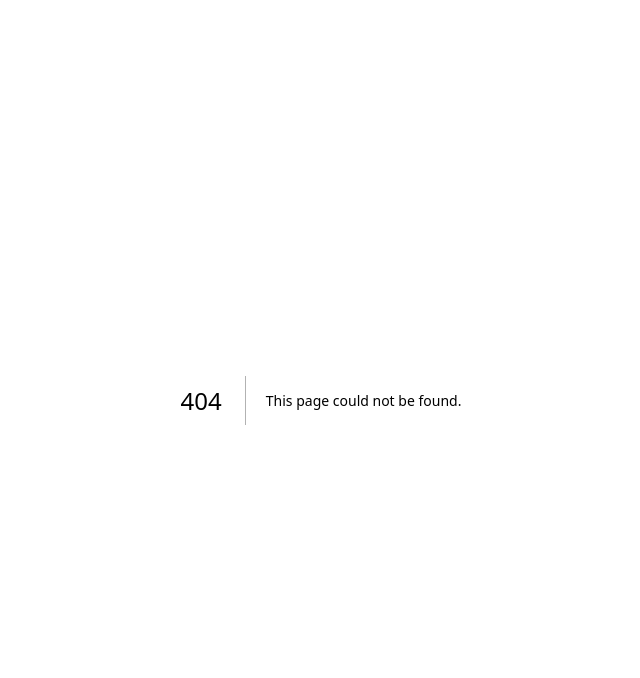
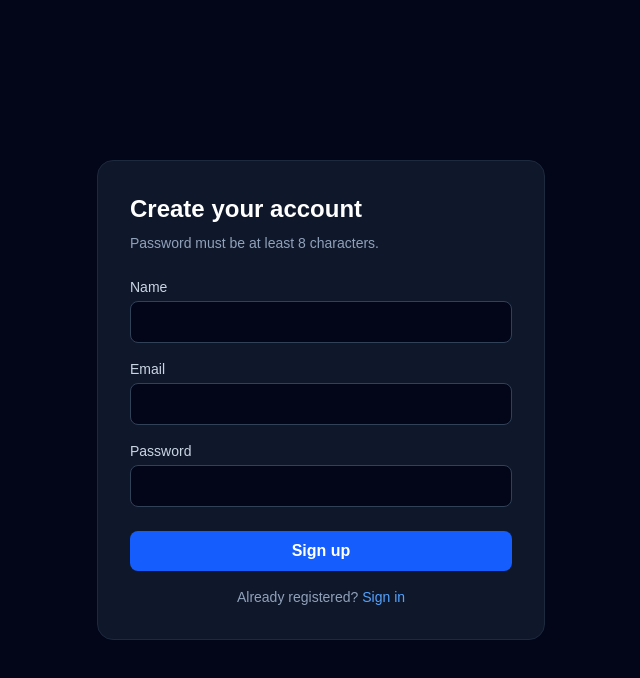
Before and after one commit to Gagan46-creator/IndicAcademic-AI, a Next.js app in the folder frontend/: page /sign-up in a window 1280 px wide. Before the commit this address had no page. Shown: the top 678 px of the page, without its empty margins (319-959 px from the left). Built offline with nearby package versions, Linux system fonts and the light colour scheme; no server answers.

Commit message:
feat: add sign-up page

```diff
--- /dev/null
+++ b/frontend/app/(auth)/sign-up/page.tsx
@@ -0,0 +1,98 @@
+"use client";
+import { useState } from "react";
+import { useRouter } from "next/navigation";
+import Link from "next/link";
+import { api } from "@/lib/api";
+
+export default function SignUpPage() {
+  const router = useRouter();
+  const [name, setName] = useState("");
+  const [email, setEmail] = useState("");
+  const [password, setPassword] = useState("");
+  const [error, setError] = useState("");
+  const [loading, setLoading] = useState(false);
+
+  async function handleSubmit(e: React.FormEvent) {
+    e.preventDefault();
+    setError("");
+    setLoading(true);
+    try {
+      await api("/auth/signup", {
+        method: "POST",
+        body: JSON.stringify({ name, email, password }),
+      });
+      const data = await api<{ access_token: string }>("/auth/login", {
+        method: "POST",
+        body: JSON.stringify({ email, password }),
+      });
+      localStorage.setItem("token", data.access_token);
+      router.push("/dashboard");
+    } catch (err) {
+      setError(err instanceof Error ? err.message : "Signup failed");
+    } finally {
+      setLoading(false);
+    }
+  }
+
+  return (
+    <main className="flex min-h-screen items-center justify-center bg-slate-950 px-6 text-white">
+      <form
+        onSubmit={handleSubmit}
+        className="w-full max-w-md rounded-2xl border border-slate-800 bg-slate-900 p-8"
+      >
+        <h1 className="text-2xl font-bold">Create your account</h1>
+        <p className="mt-2 text-sm text-slate-400">
+          Password must be at least 8 characters.
+        </p>
+
+        {error && (
+          <p className="mt-4 rounded-lg bg-red-500/10 px-4 py-2 text-sm text-red-300">
+            {error}
+          </p>
+        )}
+
+        <label className="mt-6 block text-sm text-slate-300">Name</label>
+        <input
+          required
+          minLength={2}
+          value={name}
+          onChange={(e) => setName(e.target.value)}
+          className="mt-1 w-full rounded-lg border border-slate-700 bg-slate-950 px-4 py-2 outline-none focus:border-blue-500"
+        />
+
+        <label className="mt-4 block text-sm text-slate-300">Email</label>
+        <input
+          type="email"
+          required
+          value={email}
+          onChange={(e) => setEmail(e.target.value)}
+          className="mt-1 w-full rounded-lg border border-slate-700 bg-slate-950 px-4 py-2 outline-none focus:border-blue-500"
+        />
+
+        <label className="mt-4 block text-sm text-slate-300">Password</label>
+        <input
+          type="password"
+          required
+          minLength={8}
+          value={password}
+          onChange={(e) => setPassword(e.target.value)}
+          className="mt-1 w-full rounded-lg border border-slate-700 bg-slate-950 px-4 py-2 outline-none focus:border-blue-500"
+        />
+
+        <button
+          disabled={loading}
+          className="mt-6 w-full rounded-lg bg-blue-600 py-2 font-semibold hover:bg-blue-700 disabled:opacity-50"
+        >
+          {loading ? "Creating account..." : "Sign up"}
+        </button>
+
+        <p className="mt-4 text-center text-sm text-slate-400">
+          Already registered?{" "}
+          <Link href="/sign-in" className="text-blue-400 hover:underline">
+            Sign in
+          </Link>
+        </p>
+      </form>
+    </main>
+  );
+}
```
